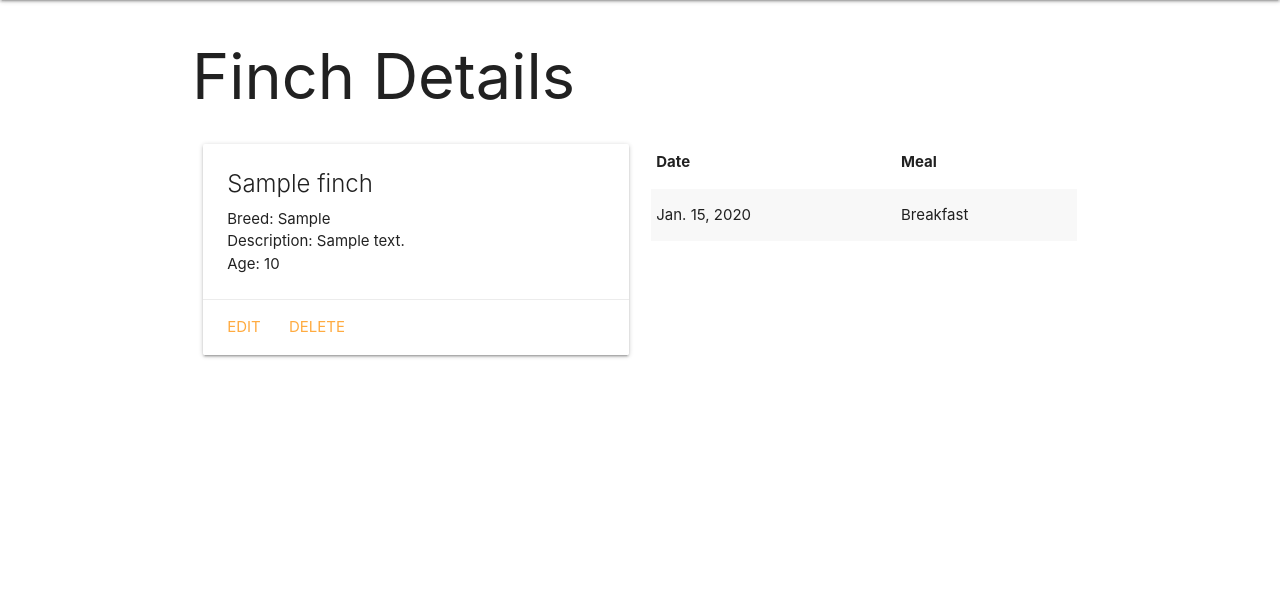
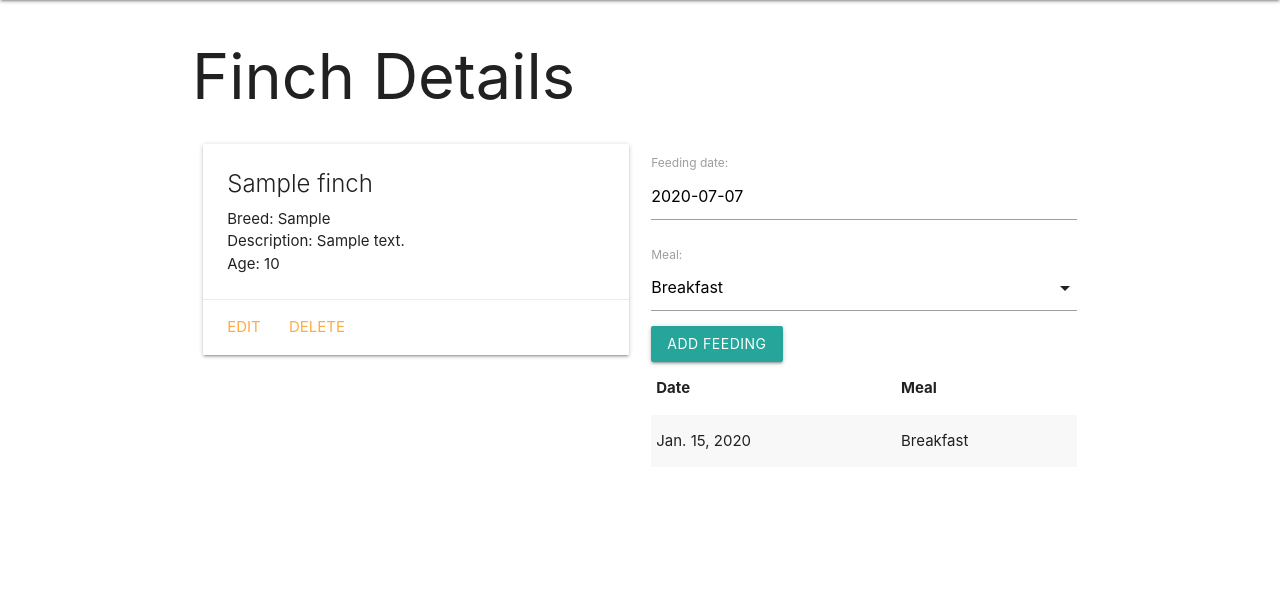
Before and after one commit to wangxiaolialina/finchcollector, a Django app: page /finches/1/ in a window 1280 px wide. Shown: the part 64-666 px from the top of the page. Run offline with Django 3.2, Linux system fonts and the light colour scheme; tables that the repository leaves empty hold one stand-in row (values such as "Sample post").

Commit message:
add meal feature

```diff
--- /dev/null
+++ b/main_app/forms.py
@@ -0,0 +1,7 @@
+from django.forms import ModelForm
+from .models import Feeding
+
+class FeedingForm(ModelForm):
+  class Meta:
+    model = Feeding
+    fields = ['date', 'meal']
--- a/main_app/templates/base.html
+++ b/main_app/templates/base.html
@@ -9,6 +9,7 @@
   <title>Finch Collector</title>
   <link rel="stylesheet" href="https://cdnjs.cloudflare.com/ajax/libs/materialize/1.0.0/css/materialize.min.css">
   <link rel="stylesheet" type="text/css" href="{% static 'css/style.css' %}">
+  <script src="https://cdnjs.cloudflare.com/ajax/libs/materialize/1.0.0/js/materialize.min.js"></script>
 </head>
 <body>
   <header class="navbar-fixed">
--- a/main_app/templates/finches/detail.html
+++ b/main_app/templates/finches/detail.html
@@ -23,6 +23,11 @@
     </div>
   </div>
   <div class="col s6">
+    <form method="post">
+      {% csrf_token %}
+      {{ feeding_form.as_p }}
+      <input type="submit" class="btn" value="Add Feeding">
+    </form>
     <table class="striped">
       <thead>
         <tr><th>Date</th><th>Meal</th></tr>
@@ -38,4 +43,16 @@
     </table>
   </div>
 </div>
+<script>
+  var dateEl = document.getElementById('id_date');
+  M.Datepicker.init(dateEl,{
+    format: 'yyyy-mm-dd',
+    defaultDate: new Date(),
+    setDefaultDate: true,
+    autoClose: true
+  });
+
+  var selectEl = document.getElementById('id_meal')
+  M.FormSelect.init(selectEl);
+</script>
 {% endblock %}
--- a/main_app/views.py
+++ b/main_app/views.py
@@ -4,6 +4,7 @@ from django.views.generic.edit import CreateView
 from django.views.generic.edit import UpdateView
 from django.views.generic.edit import DeleteView
 from .models import Finch
+from .forms import FeedingForm
 
 # Define the home view
 
@@ -21,7 +22,8 @@ def finches_index(request):
 
 def finches_detail(request,finch_id):
     finch = Finch.objects.get(id=finch_id)
-    return render(request,'finches/detail.html', {'finch':finch})
+    feeding_form = FeedingForm()
+    return render(request,'finches/detail.html', {'finch':finch,'feeding_form': feeding_form})
 
 class FinchCreate(CreateView):
     model = Finch
```
